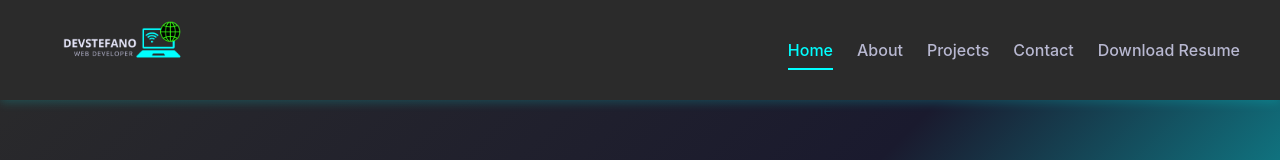
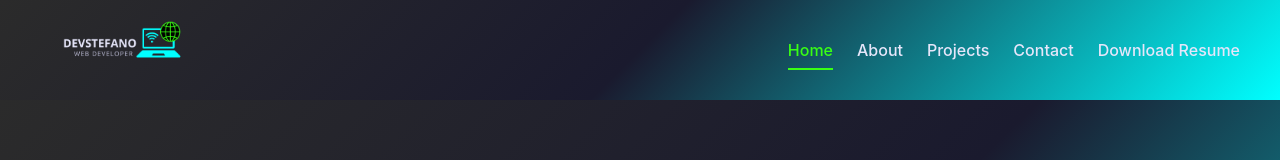
Before and after one commit to JDestefano11/React-Portfolio-Vite, a React (Vite) app: page / in a window 1280 px wide. Shown: the top 160 px of the page. Built offline with nearby package versions, Linux system fonts and the light colour scheme.

Commit message:
"Updated navbar colors"

```diff
--- a/src/styles/Header.css
+++ b/src/styles/Header.css
@@ -11,10 +11,9 @@
 }
 
 header {
-  background-color: var(--primary-bg);
+  background: linear-gradient(135deg, #2b2b2b, #1a1a2e, #00ffff);
   padding: 0 1rem;
   box-shadow: 0 2px 10px rgba(0, 255, 255, 0.2);
-  position: fixed;
   top: 0;
   left: 0;
   width: 100%;
@@ -67,7 +66,7 @@ nav ul {
 
 nav a {
   position: relative;
-  color: var(--text-secondary);
+  color: var(--text-primary);
   text-decoration: none;
   padding: 0.5rem 0;
   transition: color 0.3s ease;
@@ -80,7 +79,7 @@ nav a::after {
   height: 2px;
   bottom: -2px;
   left: 50%;
-  background-color: var(--accent);
+  background-color: #39ff14;
   transition: width 0.3s ease, left 0.3s ease;
 }
 
@@ -92,7 +91,7 @@ nav a.active::after {
 
 nav a:hover,
 nav a.active {
-  color: var(--accent);
+  color: #39ff14;
 }
 
 .menu-icon {
@@ -200,6 +199,6 @@ nav a.active {
     display: block;
     padding: 0.5rem 0;
     text-decoration: none;
-    color: #ffffff;
+    color: inherit;
   }
 }
```
